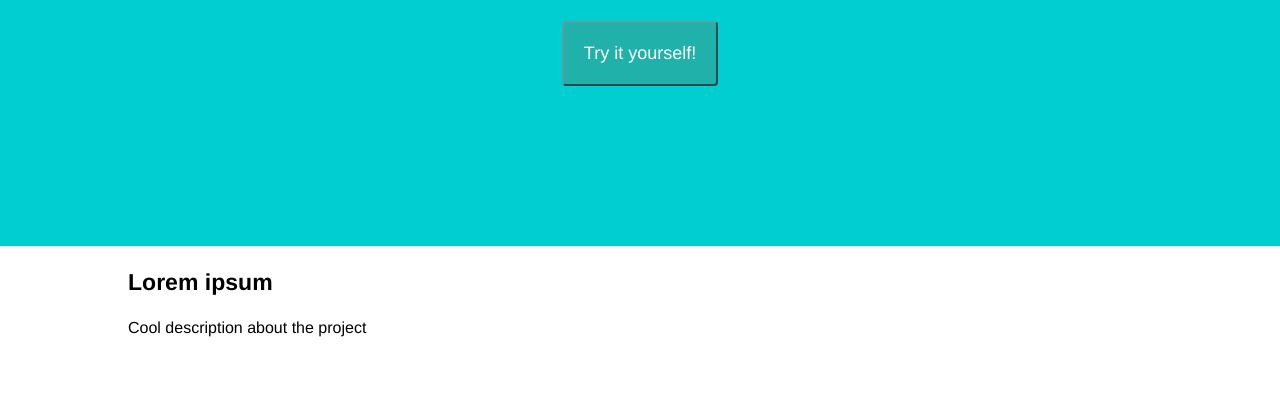
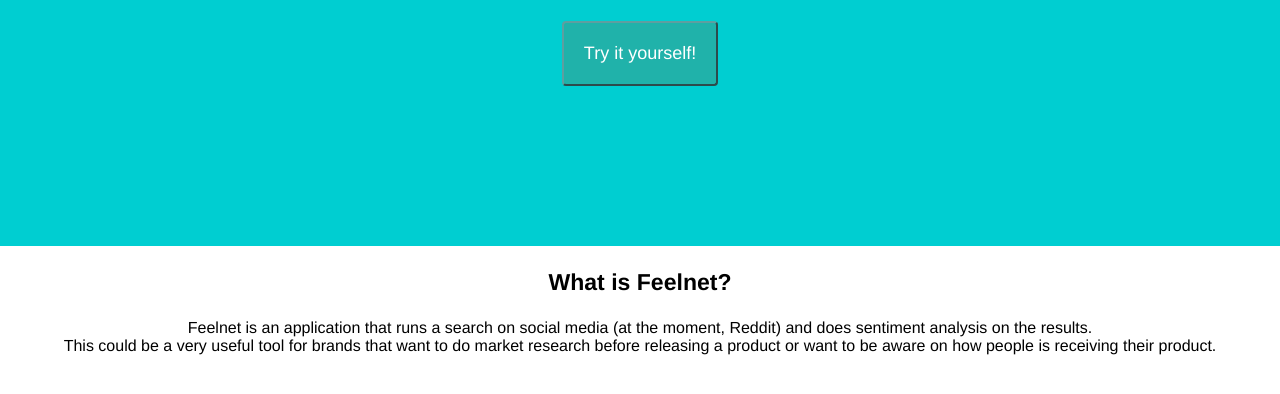
Before and after one commit to PSantanaGlez13/SI-FeelNet-Web, a website: page src/index.html in a window 1280 px wide. Shown: the part 350-744 px from the top of the page. Drawn offline with Linux system fonts and the light colour scheme.

Commit message:
Readme, package script change, style change and description of page

```diff
--- a/package.json
+++ b/package.json
@@ -6,7 +6,7 @@
   "scripts": {
     "test": "echo \"Error: no test specified\" && exit 1",
     "build": "npx tsc && browserify src/web/models.js -o src/web/models.js",
-    "deploy": "bash .env/bin/activate npm run build && cd src && sudo ../.env/bin/python3 server.py"
+    "deploy": "bash .env/bin/activate && npm run build && cd src && sudo ../.env/bin/python3 server.py"
   },
   "author": "",
   "license": "ISC",
--- a/src/index.html
+++ b/src/index.html
@@ -20,7 +20,9 @@
     </div>
   </div>
   <div id="description">
-    <h3>Lorem ipsum</h3>
-    <p>Cool description about the project</p>
+    <h3>What is Feelnet?</h3>
+    <p>Feelnet is an application that runs a search on social media (at the moment, Reddit)
+       and does sentiment analysis on the results. <br> This could be a very useful tool for brands that want to do
+       market research before releasing a product or want to be aware on how people is receiving their product.</p>
   </div>
 </body>
--- a/src/web/styles.css
+++ b/src/web/styles.css
@@ -30,7 +30,7 @@
 
 #description {
   color: black;
-  padding-left: 10vw;
+  text-align: center;
 }
 
 .head-content {
```
Also changed, not shown: README.md (added).
